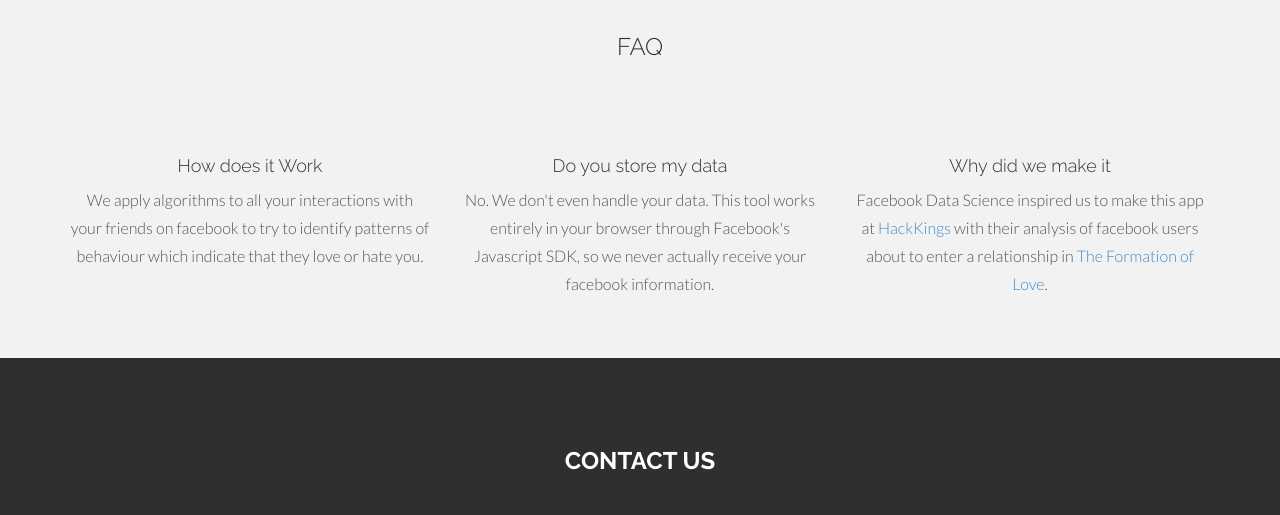
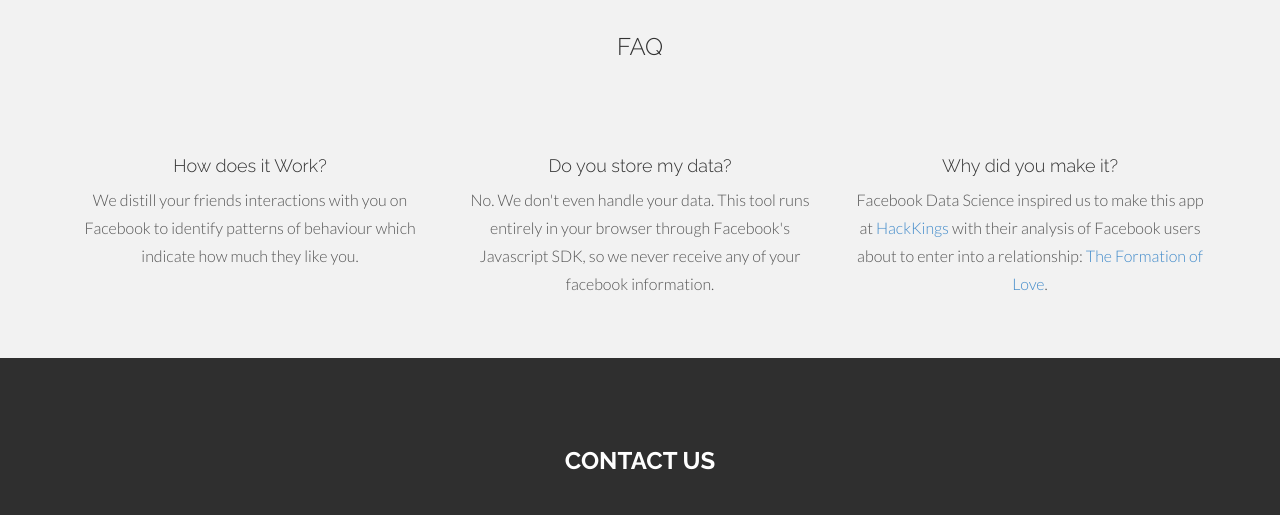
Before and after one commit to davidfurlong/Who-Fancies-You, a plain HTML site: page Website/index.html in a window 1280 px wide. Shown: the part 1219-1734 px from the top of the page. Drawn offline with nearby package versions, Linux system fonts and the light colour scheme.

Commit message:
Re-phrase FAQ

```diff
--- a/Website/index.html
+++ b/Website/index.html
@@ -474,18 +474,18 @@
 				<br>
 				<br>
 				<div class="col-lg-4 team">
-					<h4>How does it Work</h4>
-					<p>We apply algorithms to all your interactions with your friends on facebook to try to identify patterns of behaviour which indicate that they love or hate you.</p>
+					<h4>How does it Work?</h4>
+					<p>We distill your friends interactions with you on Facebook to identify patterns of behaviour which indicate how much they like you.</p>
 				</div>
 
 				<div class="col-lg-4 team">
-					<h4>Do you store my data</h4>
-					<p>No. We don't even handle your data. This tool works entirely in your browser through Facebook's Javascript SDK, so we never actually receive your facebook information.</p>
+					<h4>Do you store my data?</h4>
+					<p>No. We don't even handle your data. This tool runs entirely in your browser through Facebook's Javascript SDK, so we never receive any of your facebook information.</p>
 				</div>
 
 				<div class="col-lg-4 team">
-					<h4>Why did we make it</h4>
-					<p>Facebook Data Science inspired us to make this app at <a href="http://www.hackkings.org" style="padding:0px">HackKings</a> with their analysis of facebook users about to enter a relationship in <a href="https://www.facebook.com/notes/facebook-data-science/the-formation-of-love/10152064609253859" style="padding:0px">The Formation of Love</a>.
+					<h4>Why did you make it?</h4>
+					<p>Facebook Data Science inspired us to make this app at <a href="http://www.hackkings.org" style="padding:0px">HackKings</a> with their analysis of Facebook users about to enter into a relationship: <a href="https://www.facebook.com/notes/facebook-data-science/the-formation-of-love/10152064609253859" style="padding:0px">The Formation of Love</a>.
 					</p>
 				</div>
 			</div>
```
